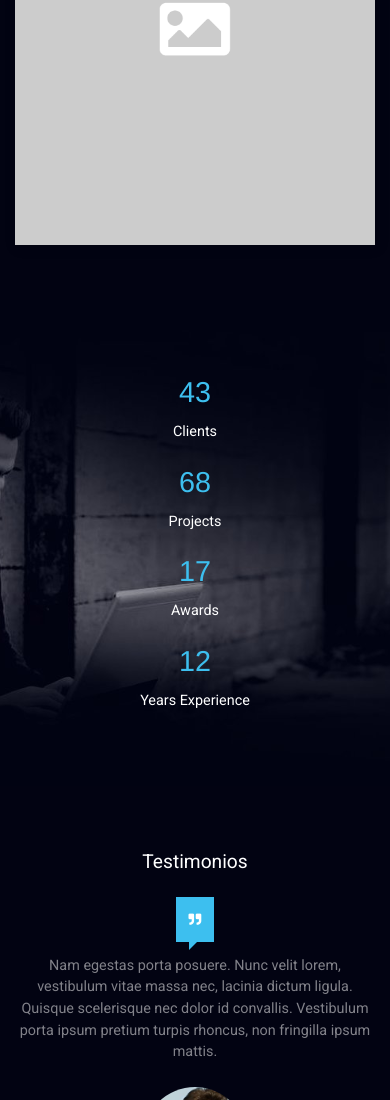
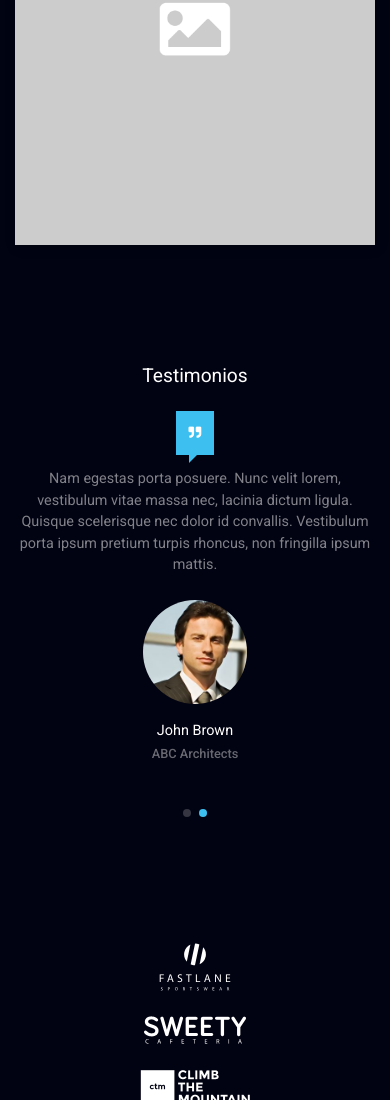
Before and after one commit to edidk7/jorgeportafolio, a plain HTML site: page index.html in a window 390 px wide. Shown: the part 8485-9585 px from the top of the page. Drawn offline with Linux system fonts and the light colour scheme; a script that the page names is missing.

Commit message:
Section clients removed (Closes #17).

```diff
--- a/assets/css/style.css
+++ b/assets/css/style.css
@@ -1078,9 +1078,6 @@ blockquote h6 {
 .icon-menu:hover {
     transform: rotateZ(360deg);
 }
-.icon-menu:focus{
-
-  }
 /*-------------------------------------------
   -- Box
 -------------------------------------------*/
--- a/index.html
+++ b/index.html
@@ -38,7 +38,6 @@
                         <a class="nav-item nav-link ts-scroll" href="#about-me">Sobre mí</a>
                         <a class="nav-item nav-link ts-scroll" href="#my-skills">Skills</a>
                         <a class="nav-item nav-link ts-scroll" href="#portfolio">Portafolio</a>
-                        <a class="nav-item nav-link ts-scroll" href="#testimonials">Clientes</a>
                         <a class="nav-item nav-link ts-scroll mr-2" href="#form-contact">Contacto</a>
                     </div>
                     <!--end navbar-nav-->
@@ -563,47 +562,6 @@
                 <!--end container-->
             </section>
             <!--end portfolio-->
-
-            <section class="ts-block" data-bg-image="assets/img/bg-man-sitting.jpg">
-                <div class="container ts-promo-numbers">
-                    <div class="row">
-                        <div class="col-sm-6 col-md-3">
-                            <div class="ts-promo-number text-center">
-                                <figure class="odometer" data-odometer-final="43">0</figure>
-                                <h5>Clients</h5>
-                            </div>
-                            <!--end ts-promo-number-->
-                        </div>
-                        <!--end col-md-3-->
-                        <div class="col-sm-6 col-md-3">
-                            <div class="ts-promo-number text-center">
-                                <figure class="odometer" data-odometer-final="68">0</figure>
-                                <h5>Projects</h5>
-                            </div>
-                            <!--end ts-promo-number-->
-                        </div>
-                        <!--end col-md-3-->
-                        <div class="col-sm-6 col-md-3">
-                            <div class="ts-promo-number text-center">
-                                <figure class="odometer" data-odometer-final="17">0</figure>
-                                <h5>Awards</h5>
-                            </div>
-                            <!--end ts-promo-number-->
-                        </div>
-                        <!--end col-md-3-->
-                        <div class="col-sm-6 col-md-3">
-                            <div class="ts-promo-number text-center">
-                                <figure class="odometer" data-odometer-final="12">0</figure>
-                                <h5>Years Experience</h5>
-                            </div>
-                            <!--end ts-promo-number-->
-                        </div>
-                        <!--end col-md-3-->
-                    </div>
-                </div>
-            </section>
-            <!--end ts-block-->
-
             <section id="testimonials" class="ts-block text-center pb-5">
                 <div class="container">
                     <div class="ts-title">
```
